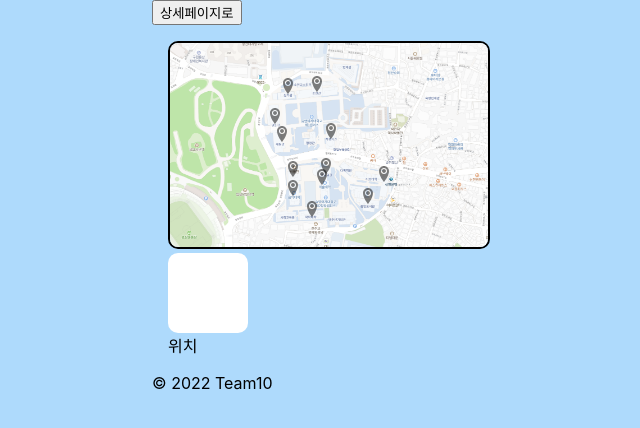
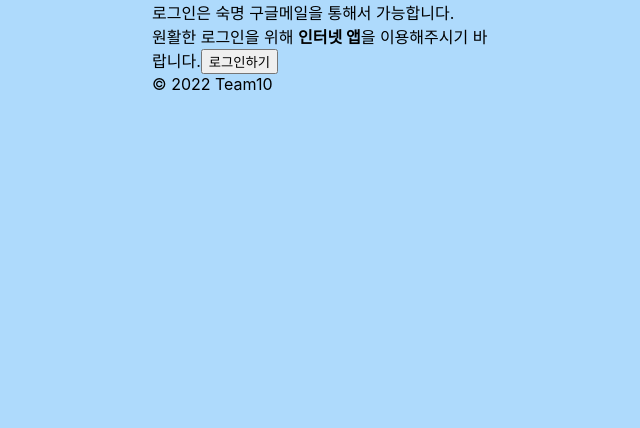
Before and after one commit to Sookmyung-Software-Hackathon/Team10, a React (Create React App) app in the folder smsh22/: page /#/ in a window 1280 px wide. Shown: the top 428 px of the page, without its empty margins (313-953 px from the left). Built offline with nearby package versions, Linux system fonts and the light colour scheme; no server answers.

Commit message:
fix: Router

```diff
--- a/smsh22/src/components/Router.js
+++ b/smsh22/src/components/Router.js
@@ -1,7 +1,7 @@
 import React from "react";
 import {
   HashRouter as Router,
-  // Redirect,
+  Redirect,
   Route,
   // Routes,
   Switch,
@@ -18,26 +18,24 @@ import "../style.css";
 const AppRouter = ({ refreshUser, isLoggedIn, userObj }) => {
   return (
     <Router>
-      <Route exact path="/">
-        <Home userObj={userObj} />
-      </Route>
       {/* {isLoggedIn && <Navigation userObj={userObj} />} */}
       <Switch>
-      {/* <Routes> */}
+        {/* <Routes> */}
         {isLoggedIn ? (
           <>
-            <Route exact path="/" >
+            <Route exact path="/">
               <Home userObj={userObj} />
             </Route>
-            <Route exact path="/detail" >
-              <Detail userObj={userObj}/>
+            <Route exact path="/detail">
+              <Detail userObj={userObj} />
             </Route>
-            {/* <Redirect from="*" to="/"></Redirect> */}
           </>
         ) : (
           <>
-            <Route exact path="/" element={<Auth />} />
-            {/* <Redirect from="*" to="/"></Redirect> */}
+            <Route exact path="/">
+              <Auth />
+            </Route>
+            <Redirect from="*" to="/"></Redirect>
           </>
         )}
       </Switch>
```
